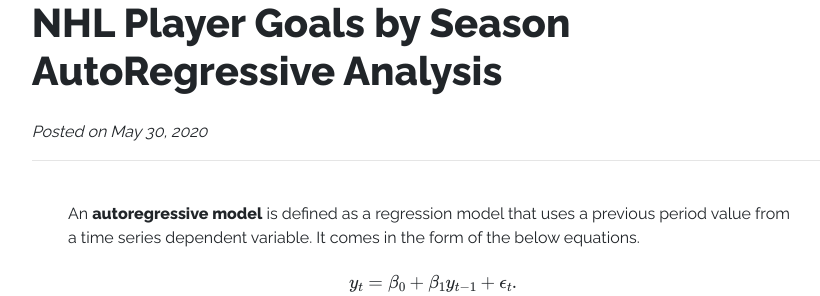
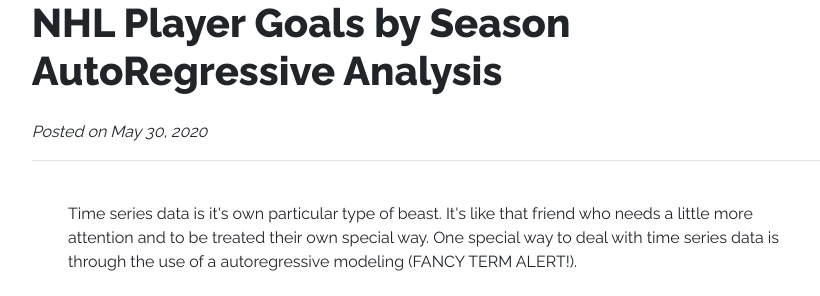
Before and after one commit to brendanfitz/portfolio-flask-app, a Flask app: page /blogs/nhl-goals-regression-analysis in a window 1280 px wide. Shown: the part 81-377 px from the top of the page, without its empty margins (207-1027 px from the left). Run offline with Flask 2, Linux system fonts and the light colour scheme; some libraries are stand-ins or nearby versions.

Commit message:
Add introductory paragraph to nhl-goals-regression-analysis.html

```diff
--- a/metis_app/blog_posts/templates/blog_posts/nhl-goals-regression-analysis.html
+++ b/metis_app/blog_posts/templates/blog_posts/nhl-goals-regression-analysis.html
@@ -2,6 +2,12 @@
 
 {% block content %}
 
+<p>
+  Time series data is it's own particular type of beast.
+  It's like that friend who needs a little more attention and to be treated their own special way.
+  One special way to deal with time series data is through the use of a autoregressive modeling (FANCY TERM ALERT!).
+</p>
+<img src="https://media.giphy.com/media/c0BgDP4p4gO8E/giphy.gif" class="img-thumbnail img-fluid mx-auto d-block pic-margins">
 <p>
   An <strong>autoregressive model</strong> is defined as a regression model that uses a previous period value from a time series dependent variable.
   It comes in the form of the below equations.
```
